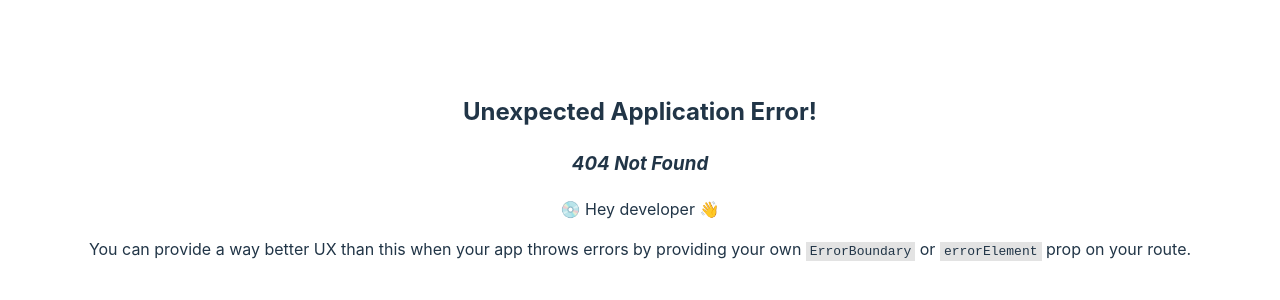
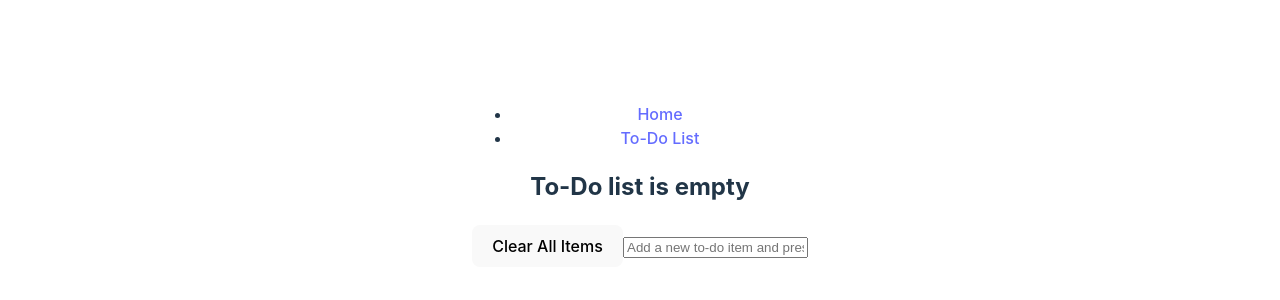
Before and after one commit to saurookadook/react-utils, a React (Vite) app: page /todo-list in a window 1280 px wide. Before the commit this address had no page. Shown: the part 224-524 px from the top of the page. Built offline with nearby package versions, Linux system fonts and the light colour scheme.

Commit message:
Get basic pages working in test app

```diff
--- a/src/app/App.tsx
+++ b/src/app/App.tsx
@@ -1,13 +1,16 @@
 import { RouterProvider } from 'react-router-dom';
 
+import { AppStateProvider } from '@src/store';
 import browserRouter from './browserRouter';
 import '@src/app/App.css';
 
-function App() {
+function App({ initialState = {} }) {
     return (
-        <main>
-            <RouterProvider router={browserRouter} />
-        </main>
+        <AppStateProvider initialState={initialState}>
+            <main>
+                <RouterProvider router={browserRouter} />
+            </main>
+        </AppStateProvider>
     );
 }
 
--- a/src/app/browserRouter.tsx
+++ b/src/app/browserRouter.tsx
@@ -1,7 +1,7 @@
 import { createBrowserRouter } from 'react-router-dom';
 
 import Root from '@src/layouts/Root';
-import { Home } from '@src/pages';
+import { Home, TodoList } from '@src/pages';
 
 export const routerConfig = [
     {
@@ -10,7 +10,13 @@ export const routerConfig = [
         children: [
             {
                 path: 'home',
+                label: 'Home',
                 element: <Home />,
+            },
+            {
+                path: 'todo-list',
+                label: 'To-Do List',
+                element: <TodoList />,
             },
         ],
     },
--- a/src/layouts/Root/index.tsx
+++ b/src/layouts/Root/index.tsx
@@ -1,8 +1,22 @@
-import { Outlet } from "react-router-dom";
+import { Outlet, Link } from "react-router-dom";
+
+import { routerConfig } from "@src/app/browserRouter";
 
 function Root() {
     return (
         <div id="root-layout">
+            <nav>
+                <ul>
+                    {routerConfig[0].children.map((config, index) => {
+                        return (
+                            <li key={`top-nav-${index}`}>
+                                <Link to={config.path}>{config.label}</Link>
+                            </li>
+                        );
+                    })}
+                </ul>
+            </nav>
+
             <Outlet />
         </div>
     );
--- a/src/pages/Home/index.tsx
+++ b/src/pages/Home/index.tsx
@@ -1,3 +1,4 @@
+import * as React from 'react';
 import { useState } from 'react';
 
 import { ReactLogo, ViteLogo } from '@src/components';
--- /dev/null
+++ b/src/pages/TodoList/index.tsx
@@ -0,0 +1,80 @@
+import * as React from 'react';
+import { useContext, useState } from 'react';
+
+import { addTodoItem, clearTodoItems, removeTodoItem } from '@src/store/todo/actions';
+import { AppStateContext, AppDispatchContext } from '@src/store';
+
+const ListHeading = ({
+    itemCount,
+}: {
+    itemCount: number;
+}) => {
+    const pluralize = (count: number, word: string) =>
+        (count === 1 ? word : `${word}s`);
+
+    return (
+        <div id="empty-todos">
+            <h2>
+                {itemCount > 0
+                    ? `You have ${itemCount} ${pluralize(itemCount, 'item')} on your To-Do list`
+                    : `To-Do list is empty`}
+            </h2>
+        </div>
+    );
+};
+
+const TodoList = () => {
+    const [todoInputValue, setTodoInputValue] = useState('');
+
+    const appState = useContext(AppStateContext);
+    const appDispatch = useContext(AppDispatchContext);
+
+    const { todoItems } = appState.todo;
+
+    return (
+        <section id="todo-list">
+            <ListHeading itemCount={todoItems.length} />
+
+            <ul>
+                {todoItems.map((todoItem, index) => (
+                    <li key={index}>
+                        {todoItem}
+                        <button
+                            onClick={() =>
+                                removeTodoItem({
+                                    dispatch: appDispatch,
+                                    targetIndex: index,
+                                })
+                            }
+                        >
+                            Remove
+                        </button>
+                    </li>
+                ))}
+            </ul>
+
+            <button onClick={() => clearTodoItems({ dispatch: appDispatch })}>
+                {`Clear All Items`}
+            </button>
+
+            <input
+                type="text"
+                placeholder="Add a new to-do item and press 'Enter' to submit"
+                value={todoInputValue}
+                onChange={(event) => setTodoInputValue(event.currentTarget.value)}
+                onKeyDown={(event) => {
+                    if (event.key === 'Enter') {
+                        addTodoItem({
+                            dispatch: appDispatch,
+                            todoItem: event.currentTarget.value,
+                        });
+
+                        return setTodoInputValue('');
+                    }
+                }}
+            />
+        </section>
+    );
+};
+
+export default TodoList;
--- a/src/pages/index.tsx
+++ b/src/pages/index.tsx
@@ -1,3 +1,4 @@
 import Home from "./Home";
+import TodoList from "./TodoList";
 
-export { Home };
+export { Home, TodoList };
--- a/src/store/contexts.tsx
+++ b/src/store/contexts.tsx
@@ -1,7 +1,7 @@
 import { Dispatch, createContext } from 'react';
 
 // import { StateSlice, BaseReducerAction } from '@nlpssa-app-types/common/main';
-import { type AppState, initialAppState } from '@src/store';
+import { type AppState, initialAppState } from '@src/store/reducer';
 
 export const AppStateContext = createContext<AppState>(initialAppState);
 // TODO: Fix any type
```
